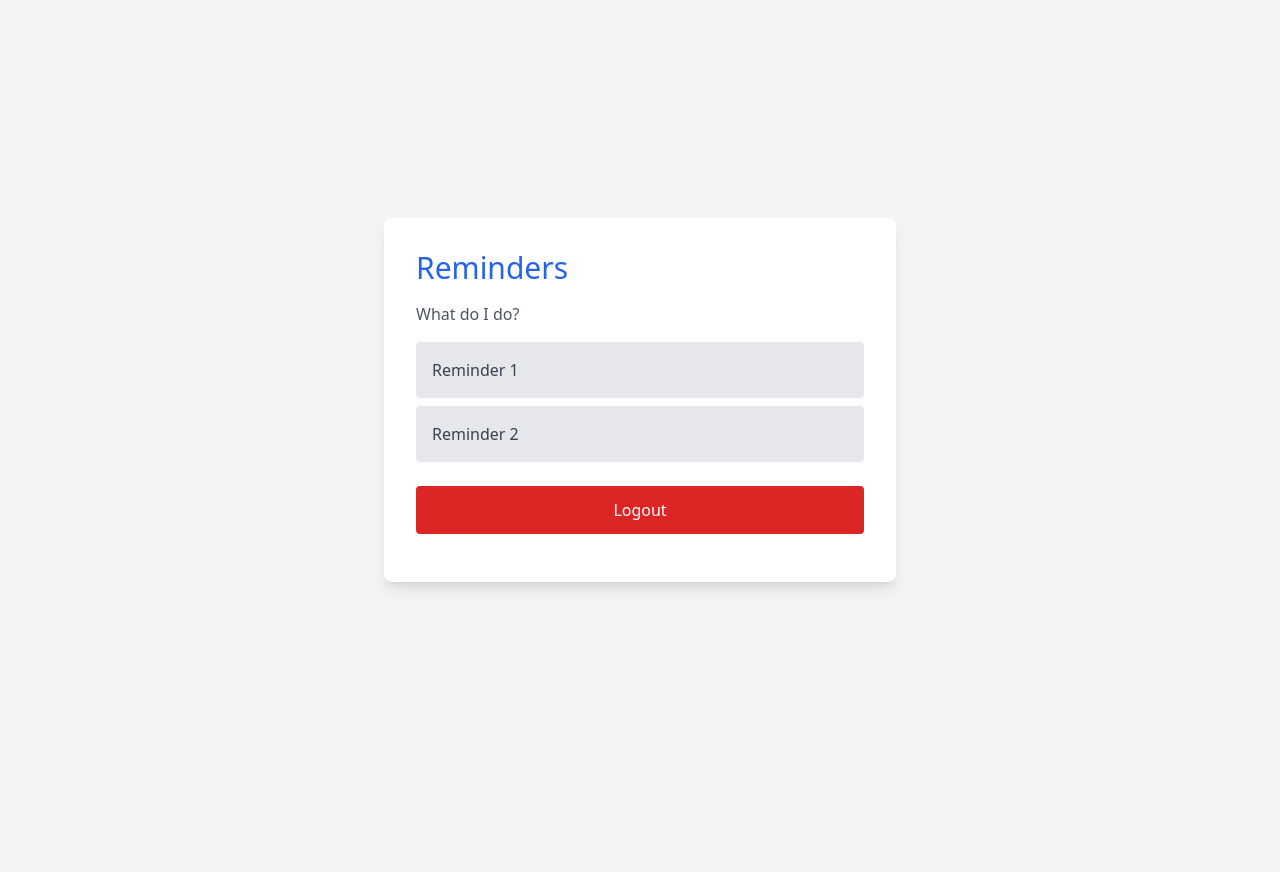
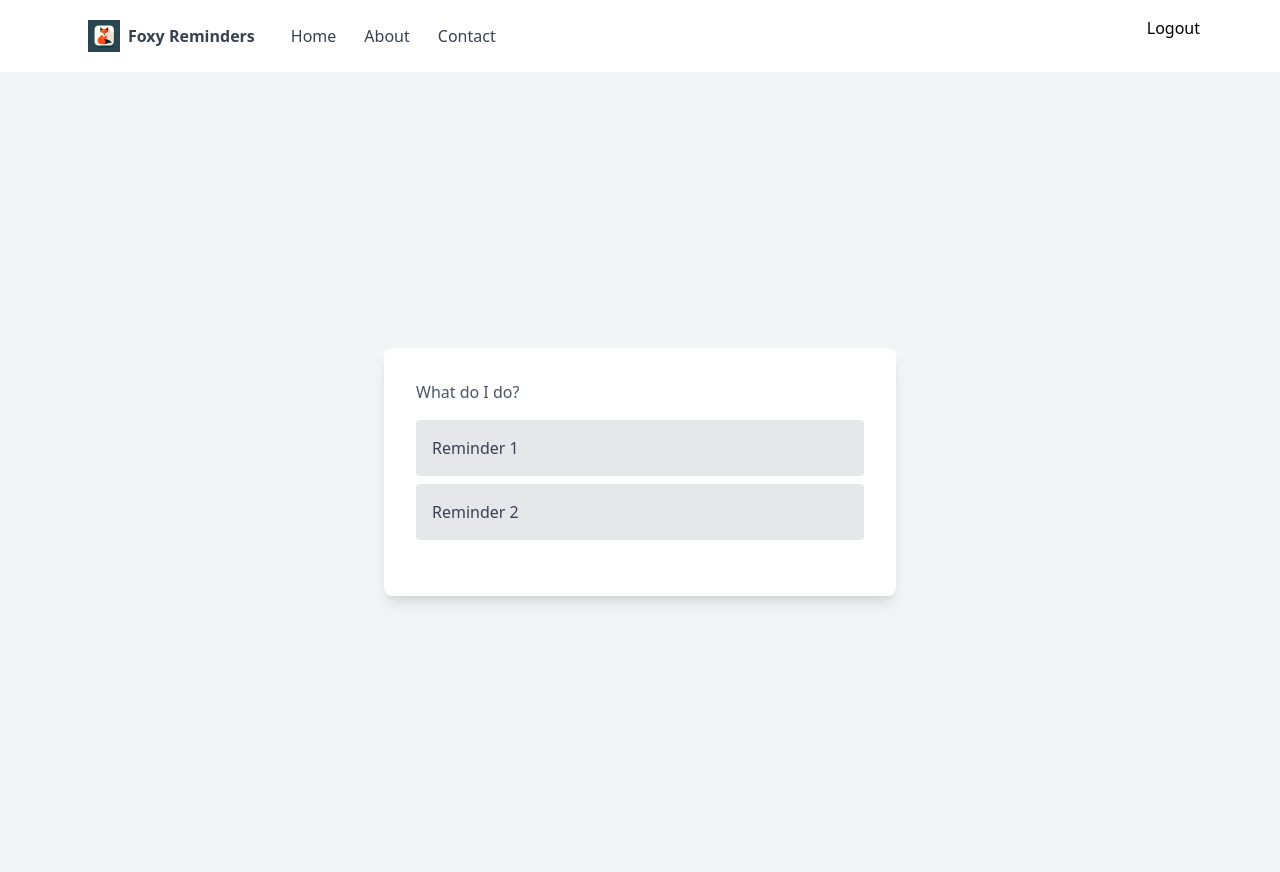
Before and after one commit to szto/foxy-reminder, a FastAPI app: template templates/reminders.html in a window 1280 px wide. Before the commit the page ends 589 px from the top, so only its background shows below. Run offline with FastAPI, Linux system fonts and the light colour scheme; the template is opened without the code that fills it, so the values that code supplies are empty.

Commit message:
reminder page

```diff
--- a/static/css/main.css
+++ b/static/css/main.css
@@ -569,6 +569,10 @@ video {
   margin-bottom: 1.5rem;
 }
 
+.mr-2 {
+  margin-right: 0.5rem;
+}
+
 .block {
   display: block;
 }
@@ -577,12 +581,24 @@ video {
   display: flex;
 }
 
+.hidden {
+  display: none;
+}
+
 .h-screen {
   height: 100vh;
 }
 
+.h-8 {
+  height: 2rem;
+}
+
 .w-full {
   width: 100%;
+}
+
+.w-8 {
+  width: 2rem;
 }
 
 .max-w-sm {
@@ -591,6 +607,10 @@ video {
 
 .max-w-lg {
   max-width: 32rem;
+}
+
+.max-w-6xl {
+  max-width: 72rem;
 }
 
 .flex-col {
@@ -605,10 +625,26 @@ video {
   justify-content: center;
 }
 
+.justify-between {
+  justify-content: space-between;
+}
+
 .space-y-4 > :not([hidden]) ~ :not([hidden]) {
   --tw-space-y-reverse: 0;
   margin-top: calc(1rem * calc(1 - var(--tw-space-y-reverse)));
   margin-bottom: calc(1rem * var(--tw-space-y-reverse));
+}
+
+.space-x-1 > :not([hidden]) ~ :not([hidden]) {
+  --tw-space-x-reverse: 0;
+  margin-right: calc(0.25rem * var(--tw-space-x-reverse));
+  margin-left: calc(0.25rem * calc(1 - var(--tw-space-x-reverse)));
+}
+
+.space-x-4 > :not([hidden]) ~ :not([hidden]) {
+  --tw-space-x-reverse: 0;
+  margin-right: calc(1rem * var(--tw-space-x-reverse));
+  margin-left: calc(1rem * calc(1 - var(--tw-space-x-reverse)));
 }
 
 .rounded {
@@ -669,6 +705,35 @@ video {
   padding: 2rem;
 }
 
+.p-6 {
+  padding: 1.5rem;
+}
+
+.px-4 {
+  padding-left: 1rem;
+  padding-right: 1rem;
+}
+
+.py-2 {
+  padding-top: 0.5rem;
+  padding-bottom: 0.5rem;
+}
+
+.px-2 {
+  padding-left: 0.5rem;
+  padding-right: 0.5rem;
+}
+
+.px-3 {
+  padding-left: 0.75rem;
+  padding-right: 0.75rem;
+}
+
+.py-5 {
+  padding-top: 1.25rem;
+  padding-bottom: 1.25rem;
+}
+
 .text-5xl {
   font-size: 3rem;
   line-height: 1;
@@ -727,6 +792,12 @@ video {
   box-shadow: var(--tw-ring-offset-shadow, 0 0 #0000), var(--tw-ring-shadow, 0 0 #0000), var(--tw-shadow);
 }
 
+.shadow-md {
+  --tw-shadow: 0 4px 6px -1px rgb(0 0 0 / 0.1), 0 2px 4px -2px rgb(0 0 0 / 0.1);
+  --tw-shadow-colored: 0 4px 6px -1px var(--tw-shadow-color), 0 2px 4px -2px var(--tw-shadow-color);
+  box-shadow: var(--tw-ring-offset-shadow, 0 0 #0000), var(--tw-ring-shadow, 0 0 #0000), var(--tw-shadow);
+}
+
 .hover\:bg-blue-700:hover {
   --tw-bg-opacity: 1;
   background-color: rgb(29 78 216 / var(--tw-bg-opacity));
@@ -735,6 +806,11 @@ video {
 .hover\:bg-red-700:hover {
   --tw-bg-opacity: 1;
   background-color: rgb(185 28 28 / var(--tw-bg-opacity));
+}
+
+.hover\:text-gray-900:hover {
+  --tw-text-opacity: 1;
+  color: rgb(17 24 39 / var(--tw-text-opacity));
 }
 
 .focus\:outline-none:focus {
@@ -761,3 +837,9 @@ video {
 .focus\:ring-opacity-50:focus {
   --tw-ring-opacity: 0.5;
 }
+
+@media (min-width: 768px) {
+  .md\:flex {
+    display: flex;
+  }
+}
--- a/templates/reminders.html
+++ b/templates/reminders.html
@@ -3,25 +3,52 @@
     <title>Reminders | Foxy Reminders app</title>
     <link href="{{ url_for('static', path='/css/main.css') }}" rel="stylesheet">
 </head>
-<body class="bg-gray-100 flex flex-col items-center justify-center h-screen">
+<body class="bg-gray-100">
+    <!-- Navigation Bar -->
+    <nav class="bg-white shadow-md">
+        <div class="max-w-6xl mx-auto px-4">
+            <div class="flex justify-between">
+                <div class="flex space-x-4">
+                    <!-- logo -->
+                    <div>
+                        <a href="#" class="flex items-center py-5 px-2 text-gray-700 hover:text-gray-900">
+                            <img src="/static/img/logos/foxy-raw.png" alt="Foxy logo" class="h-8 w-8 mr-2">
+                            <span class="font-bold">Foxy Reminders</span>
+                        </a>
+                    </div>
+                    <!-- primary nav -->
+                    <div class="hidden md:flex items-center space-x-1">
+                        <a href="#" class="py-5 px-3 text-gray-700 hover:text-gray-900">Home</a>
+                        <a href="#" class="py-5 px-3 text-gray-700 hover:text-gray-900">About</a>
+                        <a href="#" class="py-5 px-3 text-gray-700 hover:text-gray-900">Contact</a>
+                    </div>
+                </div>
+                <!-- secondary nav -->
+                <form action="/logout" method="post" class="flex">
+                    <button type="submit" class="hidden md:flex items-center space-x-1">Logout</button>
+                </form>
+            </div>
+        </div>
+    </nav>
+    <!-- Title Bar -->
+    <div class="bg-gray-100 flex flex-col items-center justify-center h-screen">
+        <!-- Main Content -->
         <div class="bg-white p-8 rounded-lg shadow-lg w-full max-w-lg">
-        <h1 class="text-blue-600 text-3xl font-medium mb-4">Reminders</h1>
+            <!-- Dynamic list of reminders will be here -->
             <p class="text-gray-600 mb-4">What do I do?</p>
             <!-- List of reminders -->
             <div class="mb-6">
-            <!-- Placeholder for where you would iterate over reminders -->
+                <!-- Reminder placeholders -->
                 <div class="bg-gray-200 rounded p-4 mb-2">
                     <p class="text-gray-700">Reminder 1</p>
                 </div>
                 <div class="bg-gray-200 rounded p-4 mb-2">
                     <p class="text-gray-700">Reminder 2</p>
                 </div>
-            <!-- Add more reminders here -->
+                <!-- More reminders would be listed here -->
             </div>
-        <!-- Logout button -->
-        <form action="/logout" method="post">
-            <button type="submit" class="w-full bg-red-600 text-white p-3 rounded hover:bg-red-700 focus:outline-none focus:ring-2 focus:ring-red-600 focus:ring-opacity-50">Logout</button>
-        </form>
+        </div>
+
     </div>
 </body>
 </html>
```
Lines whose indentation alone changed are shown as unchanged.
